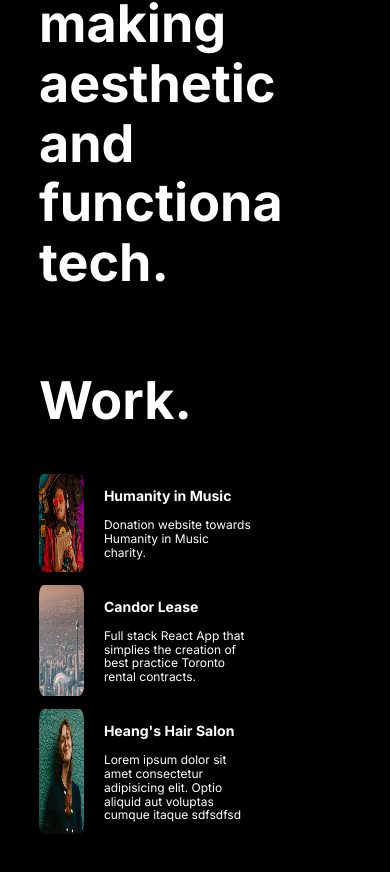
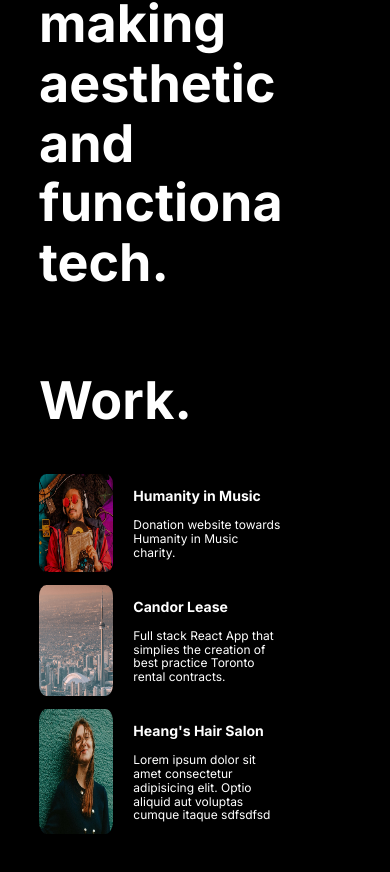
Before and after one commit to wajeff/portfolio-website, a React (Vite) app: page / in a window 390 px wide. Shown: the part 807-1679 px from the top of the page. Built offline with nearby package versions, Linux system fonts and the light colour scheme.

Commit message:
Added media queries to Work and Hero so that all parent boxes are identical widths

```diff
--- a/src/components/Work/Work.module.css
+++ b/src/components/Work/Work.module.css
@@ -2,25 +2,28 @@
     min-height: 100vh;
     max-width: 70vw;
     margin-left: 30vw;
-    padding-right: 5%;
+    padding-right: 1%;
 }
 .work__title{
     overflow: hidden;
+}
+.work__container{
+    max-width:70%;
 }
 .work__works{
     gap: 20px;
     display:flex;
     flex-direction: row;
     margin-bottom: 1rem;
+
 }
 .work__works-description{
     flex:1;
     overflow: hidden;
-      max-width:70%;
 
 }
 .work__works-image {
-    flex:.3 1;
+    flex:.5 1;
     border-radius: 10%;
 }
 .work__works-paragraph{
@@ -35,7 +38,7 @@
     .work{
         padding-left:3rem;
         margin-right:1rem;
-        width: 100vw;
+        min-width: 100vw;
         margin-left: 0;
         font-size:12px;
     }
@@ -45,7 +48,8 @@
 @media (max-width: 750px) {
     .work{
         padding-left:3rem;
-        width: 100vw;
+        min-width: 100vw;
         margin-left: 0;
     }
+
 }
```
Also changed, not shown: src/components/Work/Work.jsx (line endings or trailing spaces).
